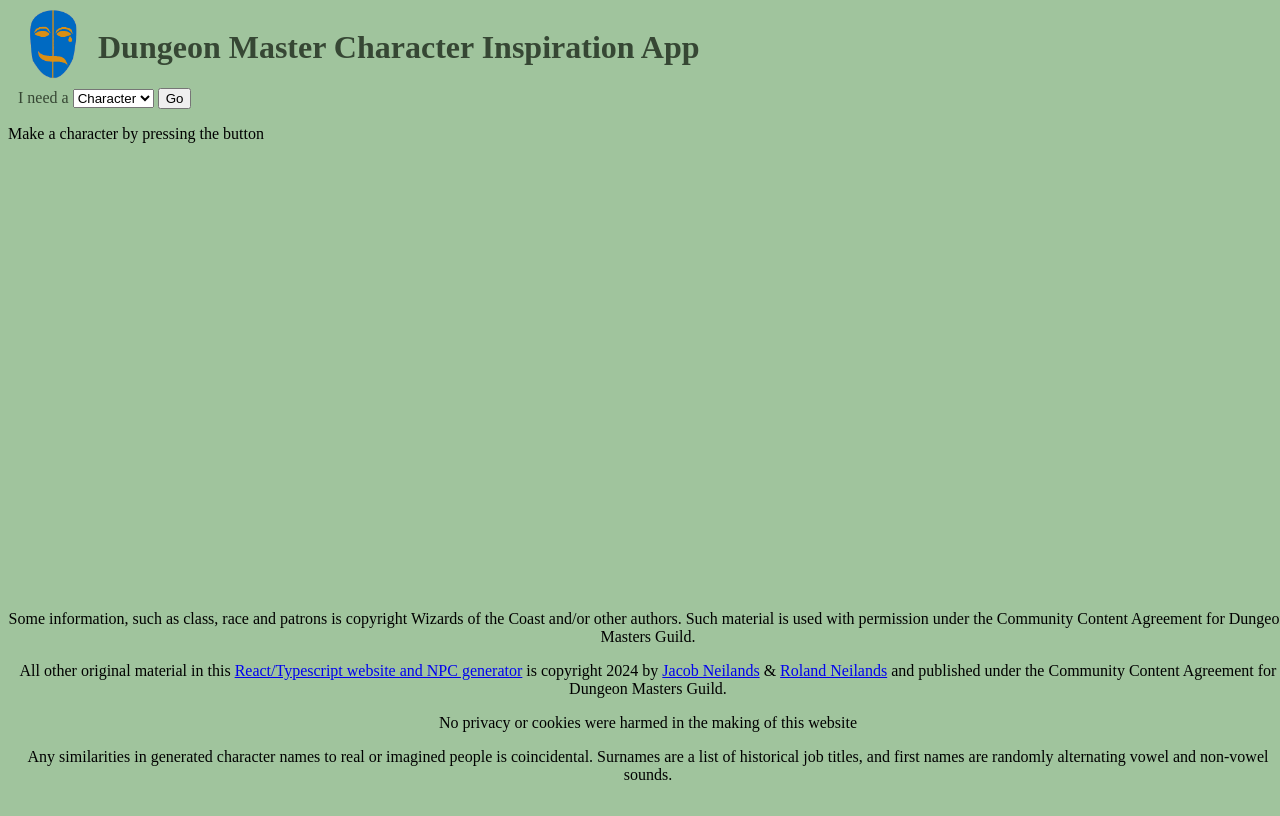
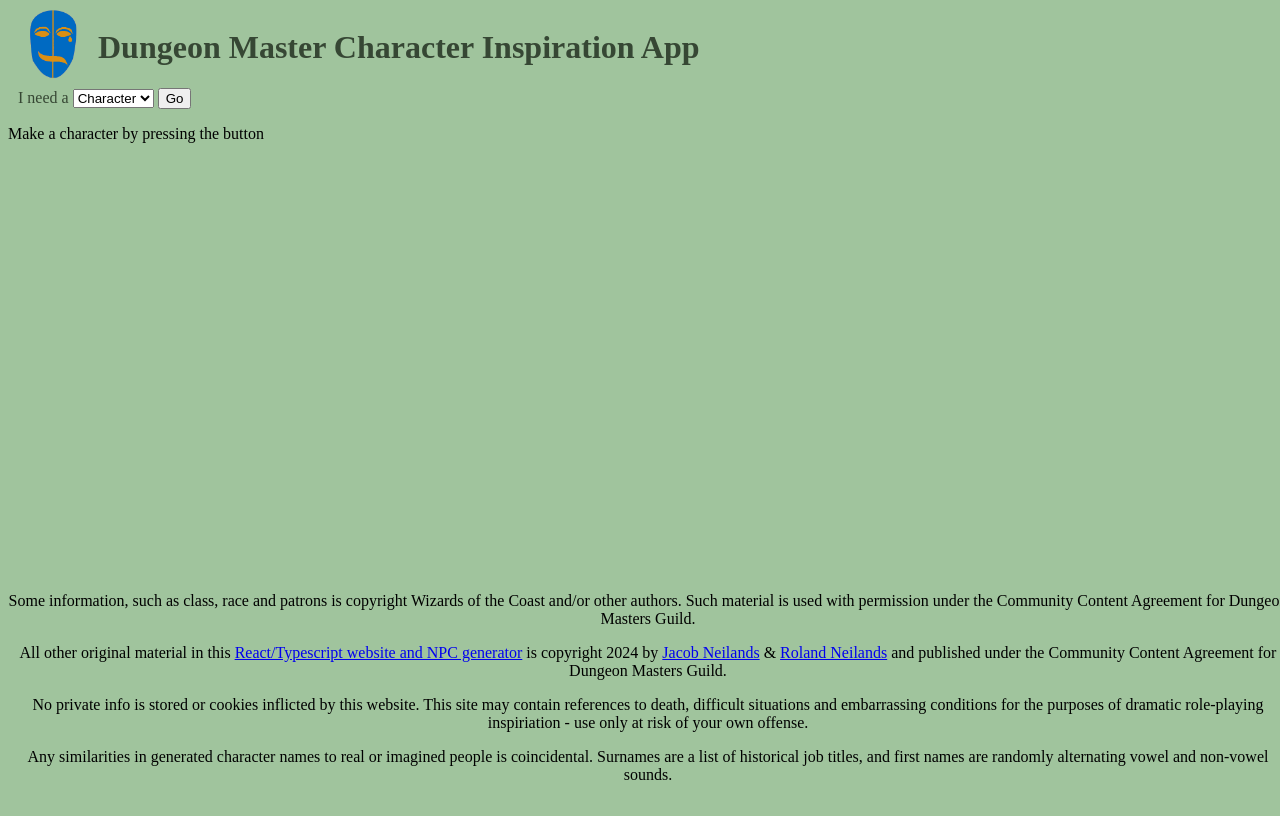
Before and after one commit to Wraith908/personal-website, a React (Create React App) app: page / in a window 1280 px wide. Built offline with nearby package versions, Linux system fonts and the light colour scheme.

Commit message:
Footer disclaimer

```diff
--- a/src/components/FooterDetails.tsx
+++ b/src/components/FooterDetails.tsx
@@ -6,7 +6,7 @@ export default function FooterDetails() {
         <div>
             <p>Some information, such as class, race and patrons is copyright Wizards of the Coast and/or other authors. Such material is used with permission under the Community Content Agreement for Dungeon Masters Guild.</p>
             <p>All other original material in this <a href="https://github.com/Wraith908/personal-website">React/Typescript website and NPC generator</a> is copyright 2024 by <a href="https://www.linkedin.com/in/jacob-neilands-2748421b4/">Jacob Neilands</a> & <a href="https://www.linkedin.com/in/rolandneilands/">Roland Neilands</a> and published under the Community Content Agreement for Dungeon Masters Guild. </p>
-            <p>No privacy or cookies were harmed in the making of this website</p>
+            <p>No private info is stored or cookies inflicted by this website. This site may contain references to death, difficult situations and embarrassing conditions for the purposes of dramatic role-playing inspiriation - use only at risk of your own offense.</p>
             <p>Any similarities in generated character names to real or imagined people is coincidental. Surnames are a list of historical job titles, and first names are randomly alternating vowel and non-vowel sounds.</p>
         </div>
     )
```
